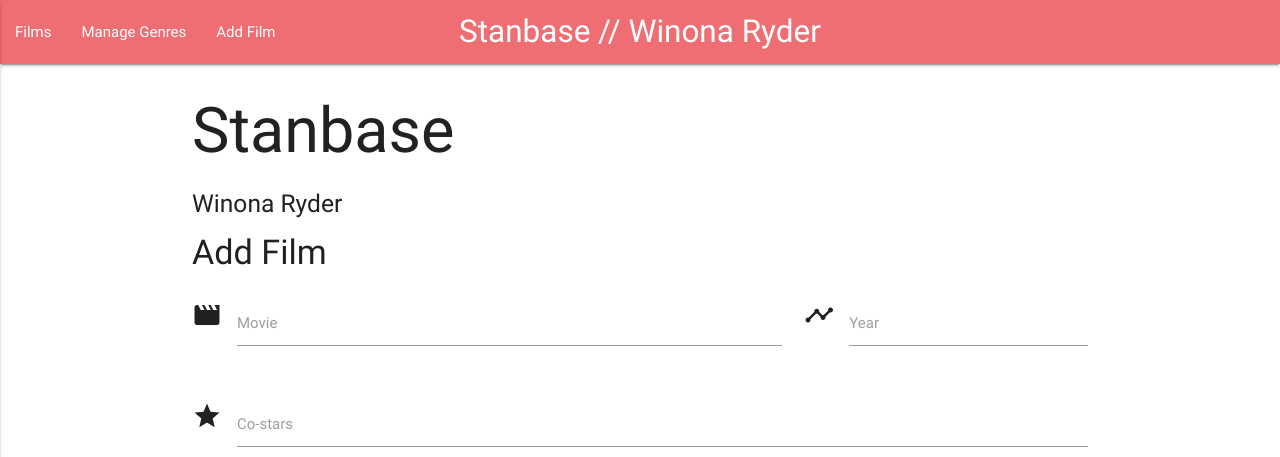
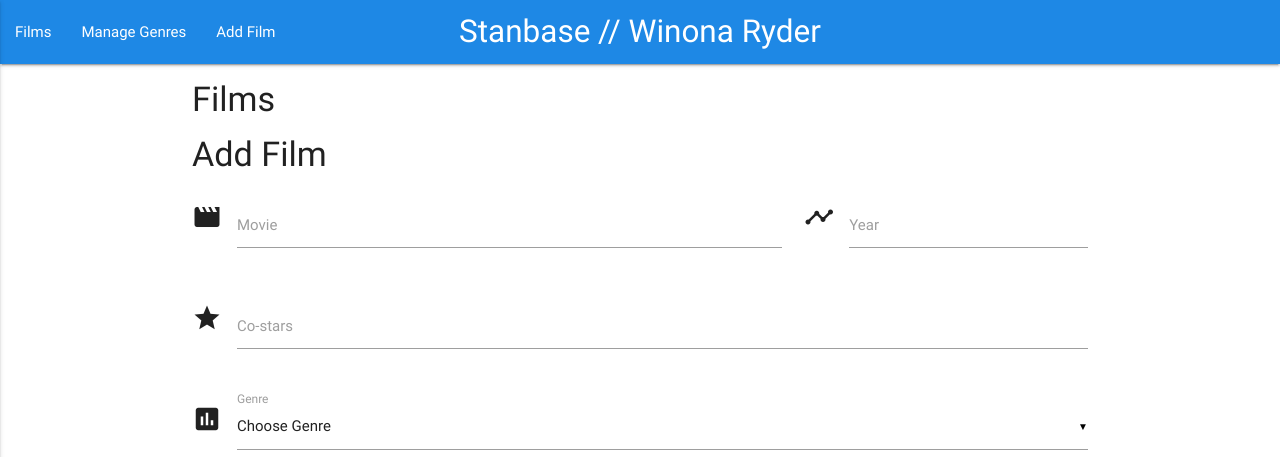
Before and after one commit to adonegan/stan_base, a Flask app: page /add_film in a window 1280 px wide. Shown: the top 457 px of the page. Run offline with Flask 2, Linux system fonts and the light colour scheme; data that the repository does not hold is empty; some libraries are stand-ins or nearby versions.

Commit message:
adding blue color to nav using Materialize

```diff
--- a/templates/base.html
+++ b/templates/base.html
@@ -9,7 +9,7 @@
 <body>
     <header>
         <nav>
-            <div class="nav-wrapper">
+            <div class="nav-wrapper blue darken-1">
                 <a href="#" class="brand-logo center">Stanbase // Winona Ryder</a>
                 <a href="#" data-activates="mobile-demo" class="button-collapse"><i class="material-icons">menu</i></a>
                 <ul id="nav-mobile" class="left hide-on-med-and-down">
@@ -27,8 +27,7 @@
     </header>
 
     <div class="container">
-        <h1>Stanbase</h1>
-        <h5>Winona Ryder</h5>
+        <h4>Films</h4>
         {% block content %}
         {% endblock %}
     </div>
```
